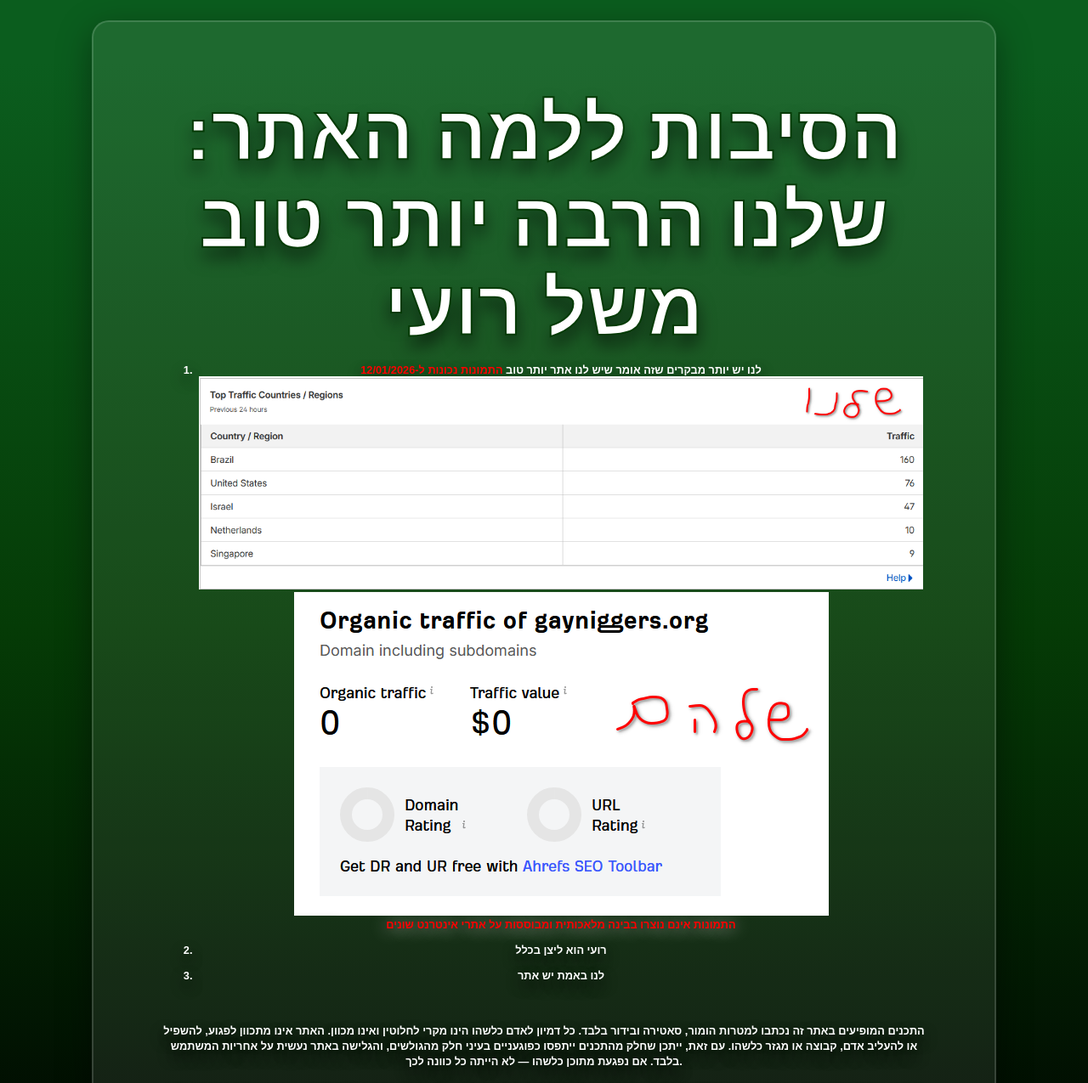
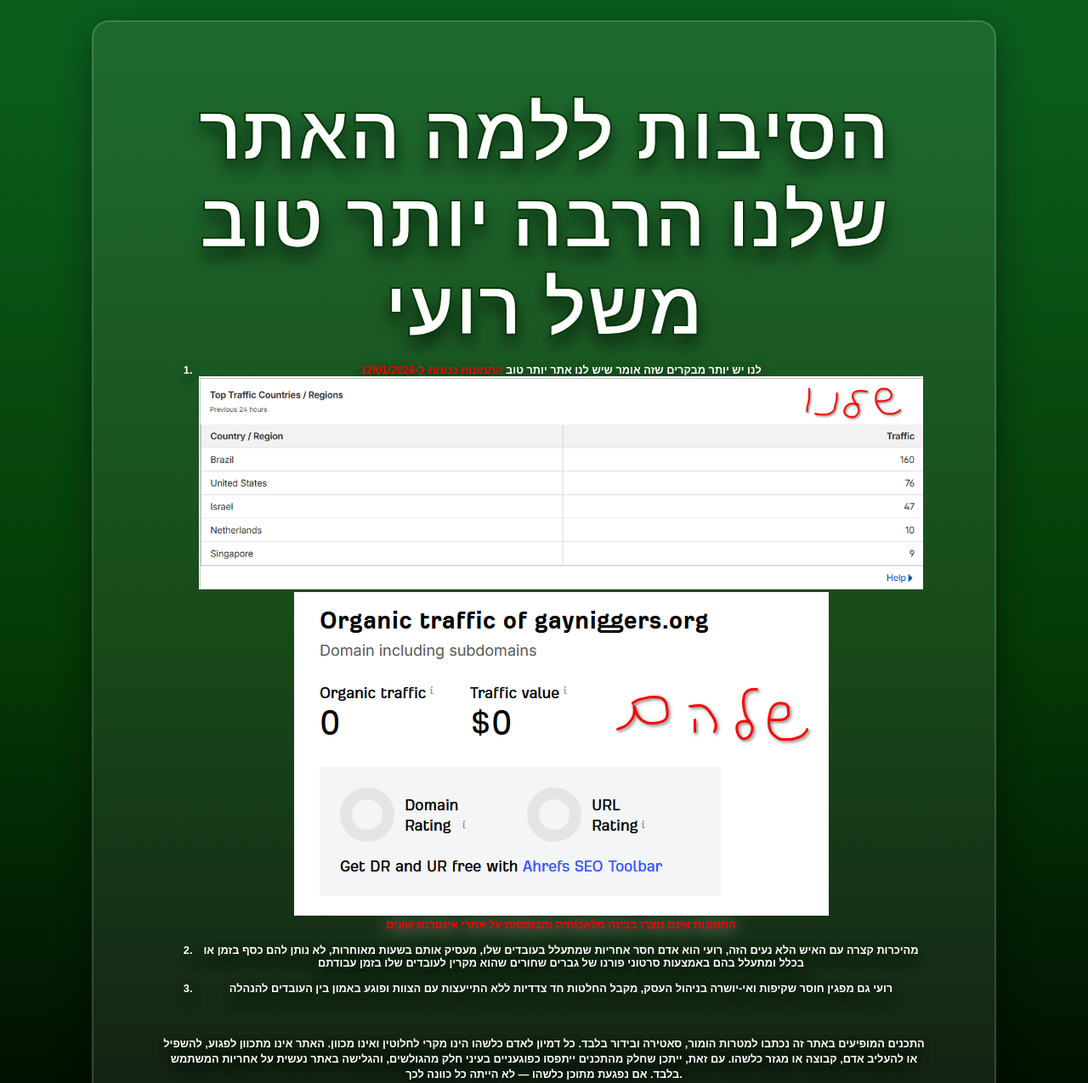
Before and after one commit to timdagemar/symmetrical-octo-winner.github.io, a plain HTML site: page reasons/index.html in a window 1280 px wide. Shown: the top 1275 px of the page at 85% size. Drawn offline with Linux system fonts and the light colour scheme.

Commit message:
Changes to be committed: 	modified:   reasons/index.html

```diff
--- a/reasons/index.html
+++ b/reasons/index.html
@@ -9,7 +9,7 @@
 </head>
 <body>
     <div class="card">
-        <h1 class="title-p1">:הסיבות ללמה האתר שלנו הרבה יותר טוב משל רועי<br></h1>
+        <h1 class="title-p1">הסיבות ללמה האתר שלנו הרבה יותר טוב משל רועי<br></h1>
 
         <ol class="lama">
             <li>
@@ -20,11 +20,11 @@
             </li>
             <br>
             <li>
-                רועי הוא ליצן בכלל
+                מהיכרות קצרה עם האיש הלא נעים הזה, רועי הוא אדם חסר אחריות שמתעלל בעובדים שלו, מעסיק אותם בשעות מאוחרות, לא נותן להם כסף בזמן או בכלל ומתעלל בהם באמצעות סרטוני פורנו של גברים שחורים שהוא מקרין לעובדים שלו בזמן עבודתם<br>
             </li>
             <br>
             <li>
-                לנו באמת יש אתר
+                רועי גם מפגין חוסר שקיפות ואי-יושרה בניהול העסק, מקבל החלטות חד צדדיות ללא התייעצות עם הצוות ופוגע באמון בין העובדים להנהלה
             </li>
         </ol>
 
```
